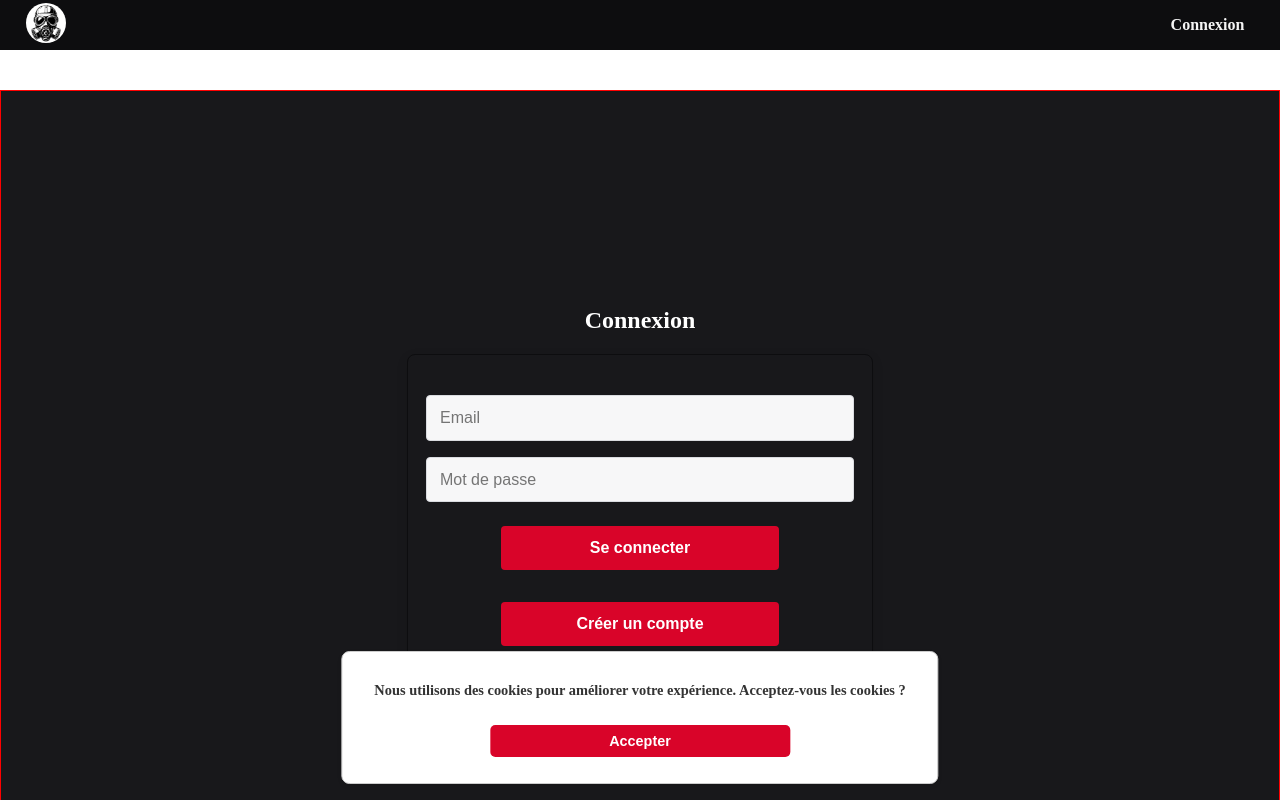
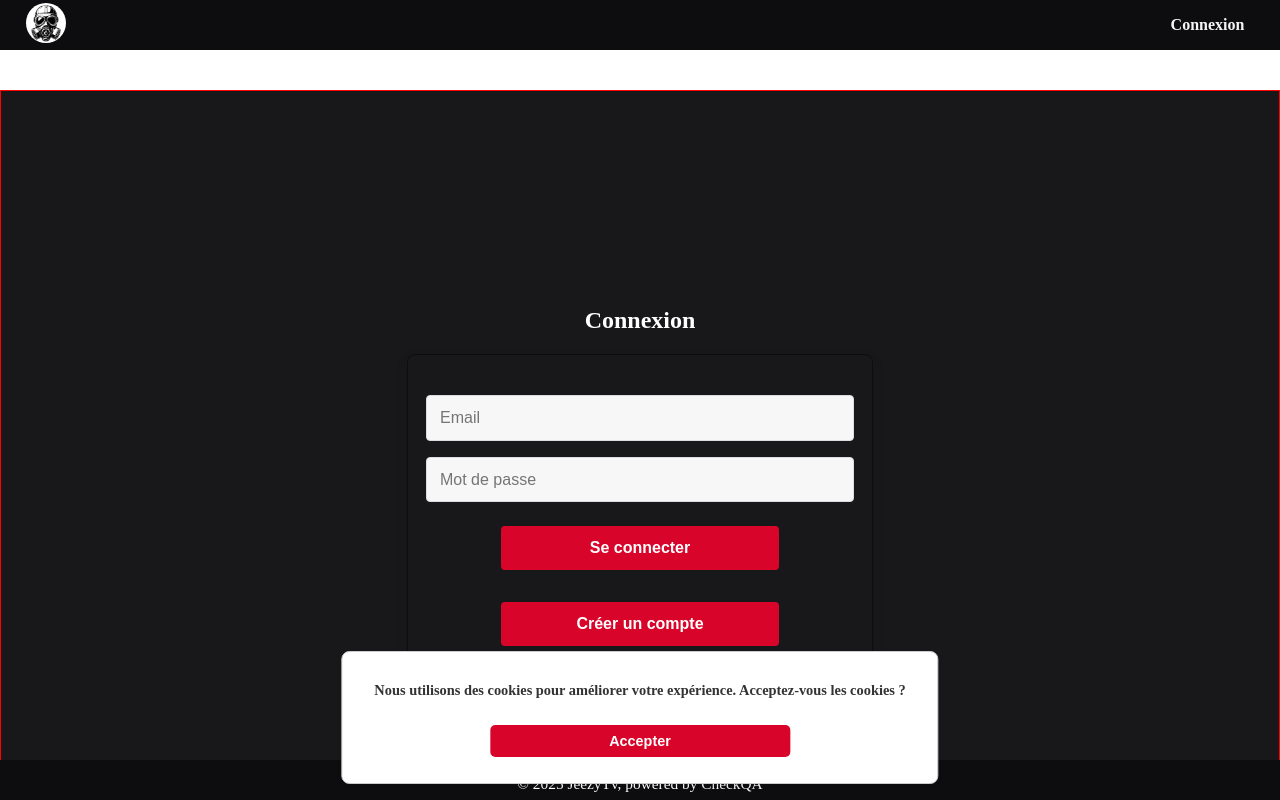
Before and after one commit to 7S-Coder/MyJTV, a React (Vite) app: page /login in a window 1280 px wide. Shown: the top 800 px of the page. Built offline with nearby package versions, Linux system fonts and the light colour scheme; no server answers.

Commit message:
update footer css

```diff
--- a/src/css/Footer.scss
+++ b/src/css/Footer.scss
@@ -1,23 +1,31 @@
-// @use './_variables' as vars;
+@use './_variables' as vars;
 
-// Footer {
-//     background-color: vars.$primary--dark;
-//     position: fixed; /* Changed to fixed to keep footer at the bottom */
-//     bottom: 0;
-//     left: 0;
-//     right: 0;
-//     color: vars.$white;
-//     font-size: 0.8rem;
-//     height: 40px;
+body {
+    display: flex;
+    flex-direction: column; /* Arrange children in a column */
+    min-height: 100vh; /* Ensure the body takes the full viewport height */
+    margin: 0; /* Remove default margin */
+}
 
-//     display: flex;
-//     justify-content: center;
+Footer {
+    margin-top: auto; /* Push the footer to the bottom */
+    background-color: vars.$primary--dark;
+    position: fixed; /* Changed to fixed to keep footer at the bottom */
+    bottom: 0;
+    left: 0;
+    right: 0;
+    color: vars.$white;
+    font-size: 0.8rem;
+    height: 40px;
 
-//     a:hover {
-//         color: vars.$logo;
-//     }
+    display: flex;
+    justify-content: center;
 
-//     p {
-//         font-weight: 100;
-//     }
-// }
+    a:hover {
+        color: vars.$logo;
+    }
+
+    p {
+        font-weight: 100;
+    }
+}
```
